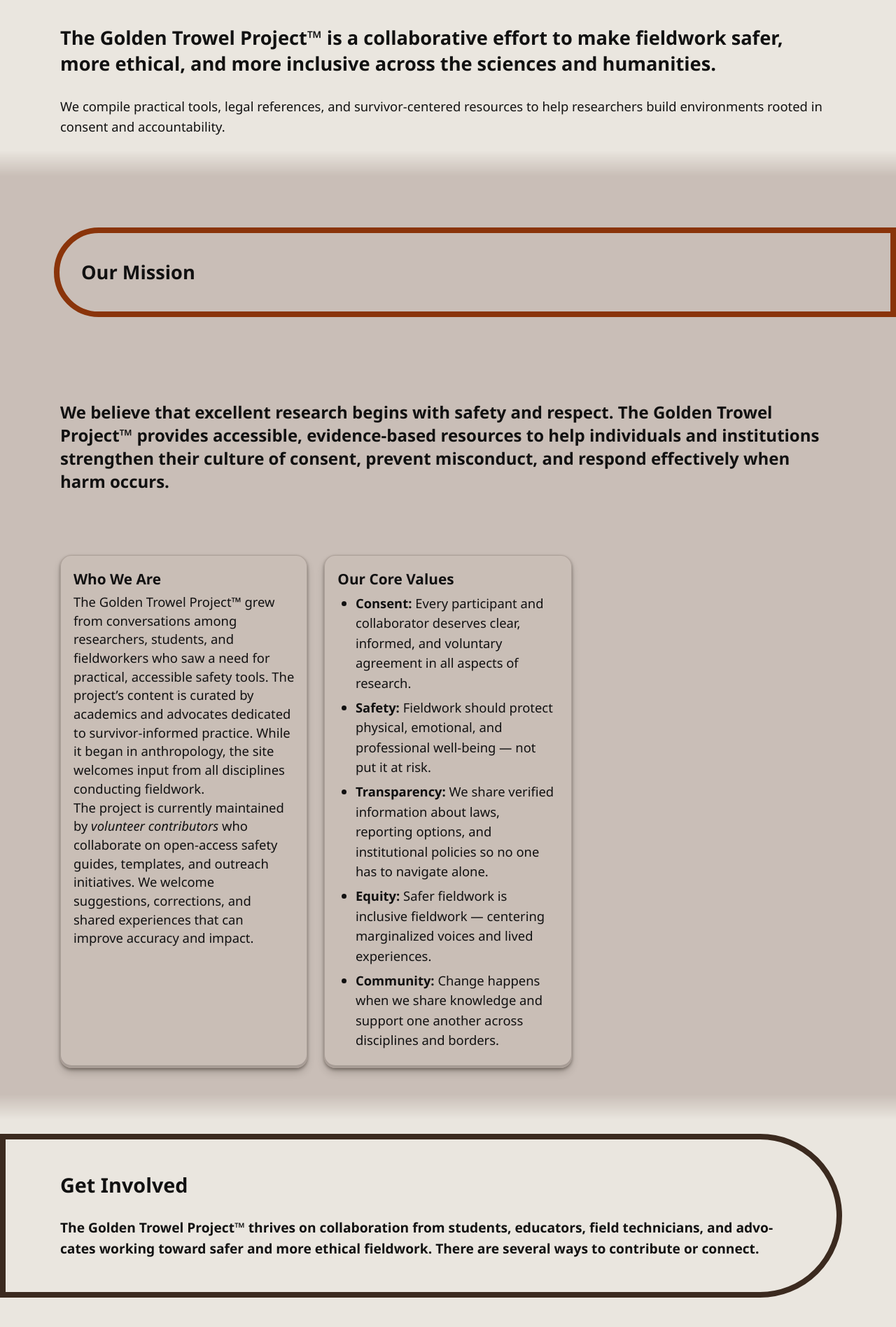
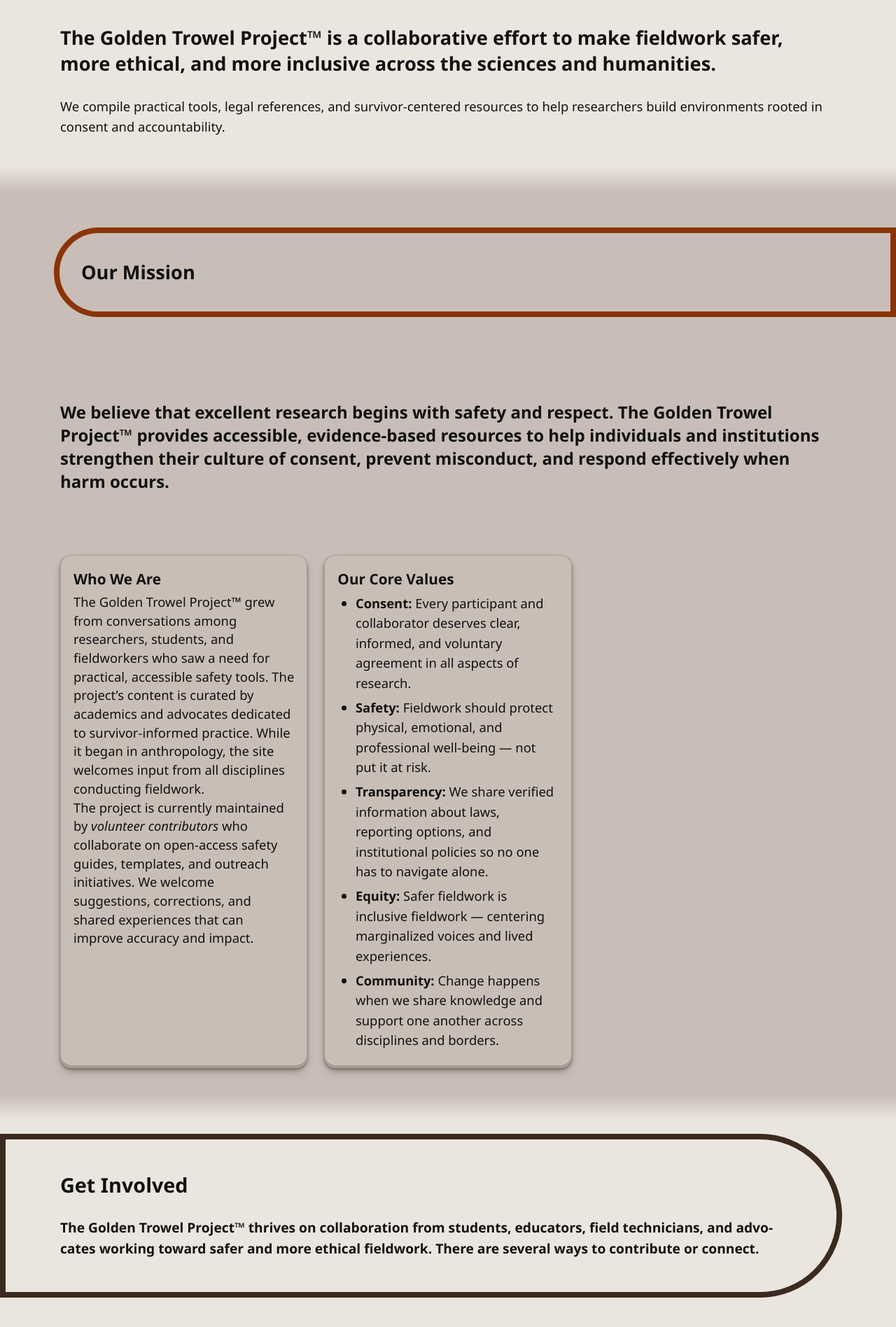
Before and after one commit to AnthroSafetyWarrior/GoldenTrowelProject, a Jekyll site: the page built from _pages/aboutus.html, in a window 1280 px wide. Shown: the part 811-2707 px from the top of the page at 70% size. Built offline with Jekyll 4.4.1, drawn with Linux system fonts in a browser that asks for light colours.

Commit message:
updating pages

```diff
--- a/_layouts/default.html
+++ b/_layouts/default.html
@@ -967,7 +967,7 @@ html body .pillhead.pill--sage{
 .stripe{
   /* defaults (visual only) */
   --stripe-bg: var(--wave-mid);
-  --stripe-bleed-top: 40px;
+  --stripe-bleed-top: 18px;
   --stripe-bleed-bottom: 18px;
   --stripe-gap: 18px;      /* match normal .section gap */
   --stripe-fade: 36px;
```
